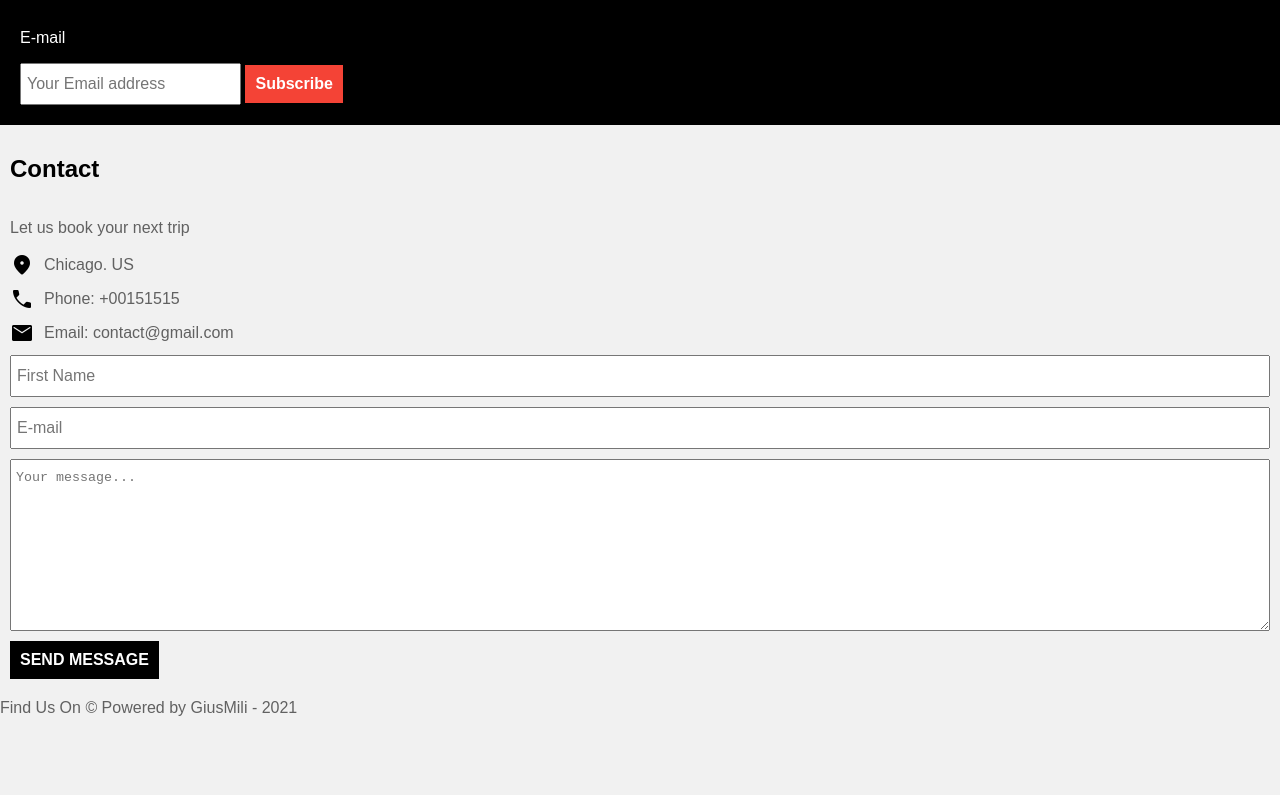
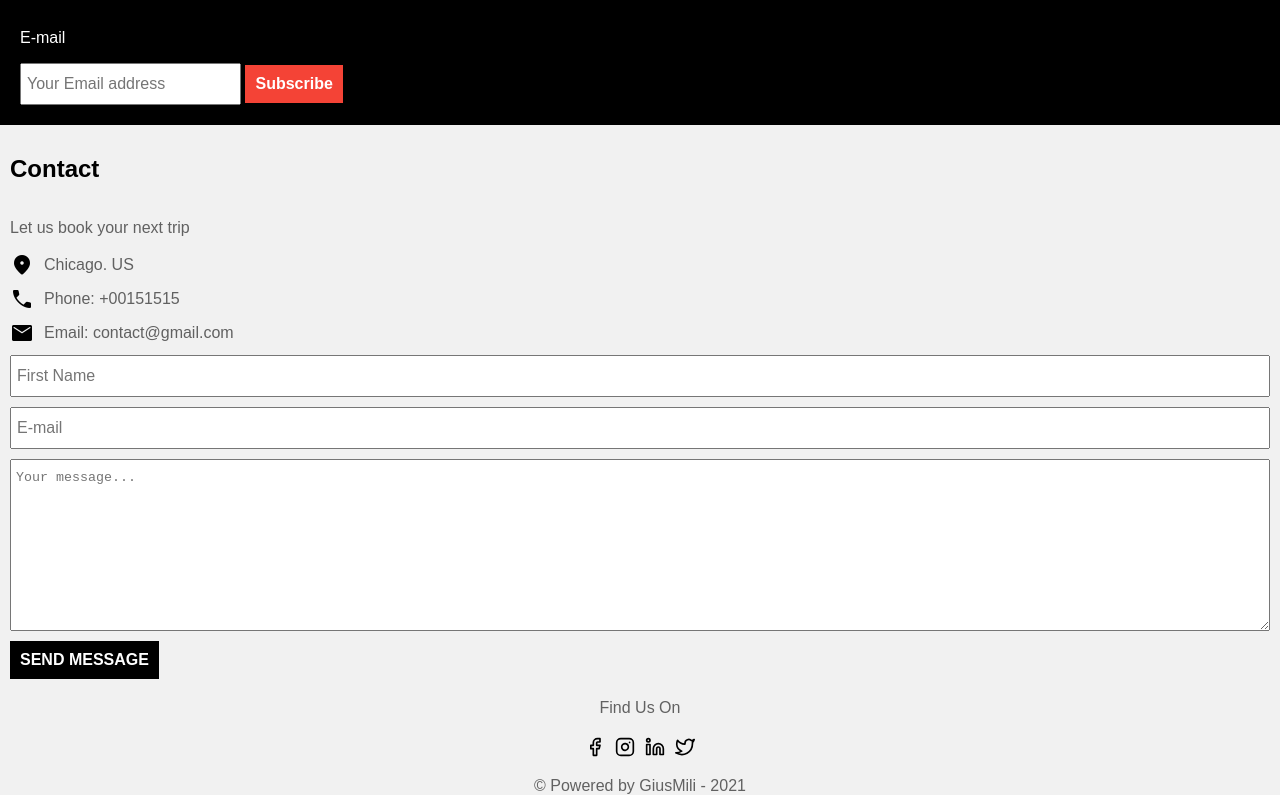
Before and after one commit to Blyzbee/blyzbee.github.io, a plain HTML site: page index.html in a window 1280 px wide. Shown: the part 1711-2506 px from the top of the page. Before the commit the page ends 2428 px from the top, so only its background shows below. Drawn offline with nearby package versions, Linux system fonts and the light colour scheme.

Commit message:
footer finished & manifest

```diff
--- a/index.html
+++ b/index.html
@@ -199,6 +199,28 @@
     </main>
     <footer>
       <span>Find Us On</span>
+      <div>
+        <a
+          href="https://twitter.com/"
+          target="_blank"
+          rel="noopener noreferrer"
+        >
+          <img src="./assets/icons/facebook.svg" alt="Facebook" />
+        </a>
+        <a
+          href="http://instagram.com"
+          target="_blank"
+          rel="noopener noreferrer"
+        >
+          <img src="./assets/icons/instagram.svg" alt="Instagram" />
+        </a>
+        <a href="http://linkedin.com" target="_blank" rel="noopener noreferrer">
+          <img src="./assets/icons/linkedin.svg" alt="Linkedin" />
+        </a>
+        <a href="http://twitter.com" target="_blank" rel="noopener noreferrer">
+          <img src="./assets/icons/twitter.svg" alt="Twitter" />
+        </a>
+      </div>
       <span>© Powered by GiusMili - 2021</span>
     </footer>
   </body>
--- a/styles/style.css
+++ b/styles/style.css
@@ -189,6 +189,22 @@ header {
   width: 100%;
 }
 
+footer {
+  display: flex;
+  flex-direction: column;
+  align-items: center;
+}
+
+footer > div {
+  display: flex;
+  margin: 20px 0;
+}
+
+footer img {
+  width: 2rem;
+  margin: 0 0.5rem;
+}
+
 /* RESPONSIVE */
 @media screen and (min-width: 1024px) {
   .button {
```
Also changed, not shown: manifest.json.
